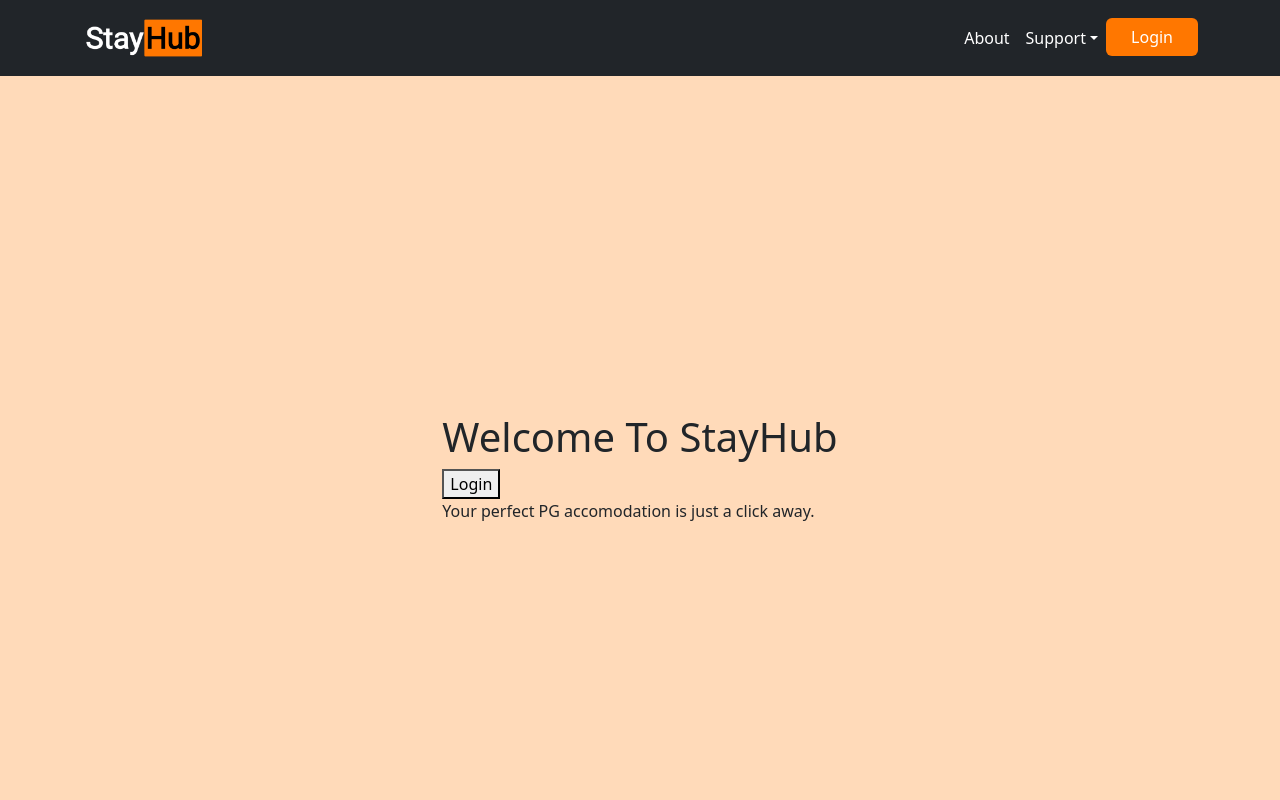
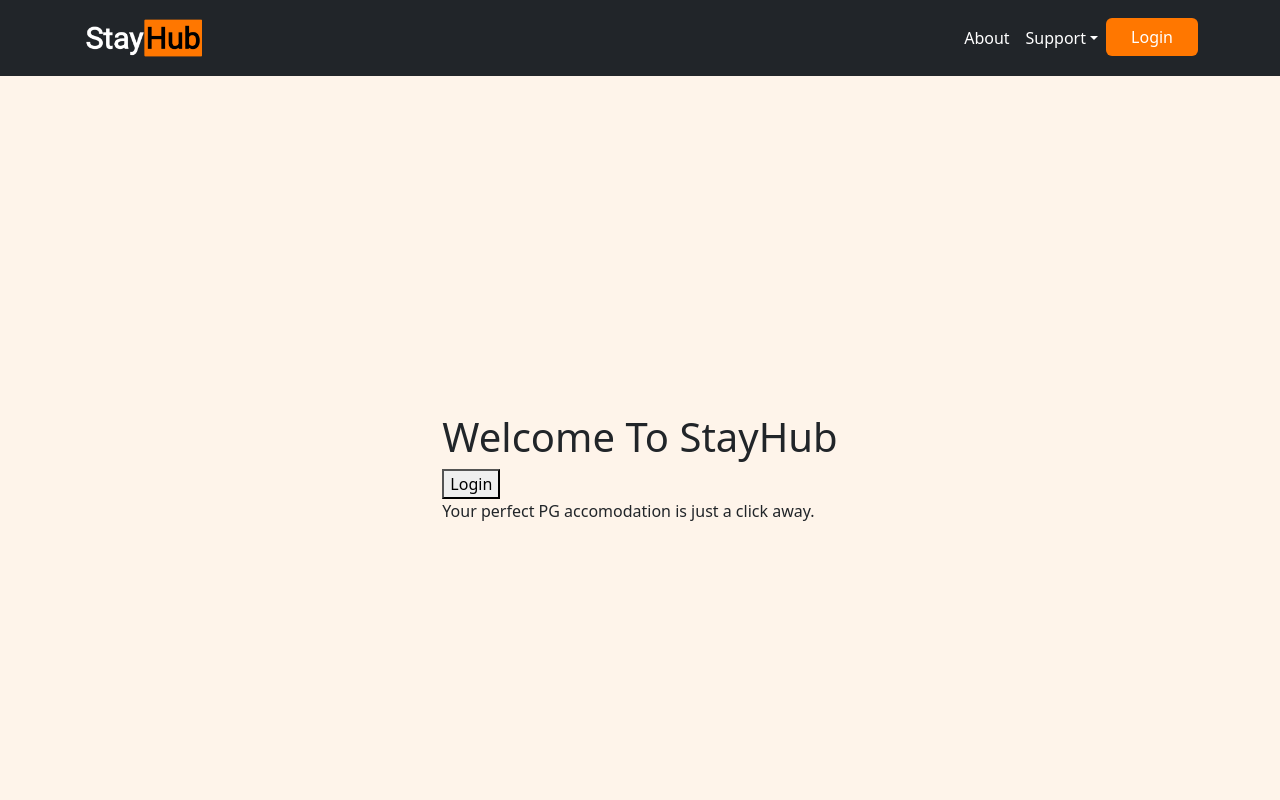
Before and after one commit to smokiesam/CDAC_PROJECT_KD_J028, a React (Create React App) app in the folder StayHub/stayhub/: page / in a window 1280 px wide. Shown: the top 800 px of the page. Built offline with nearby package versions, Linux system fonts and the light colour scheme.

Commit message:
edited color

```diff
--- a/StayHub/stayhub/src/App.js
+++ b/StayHub/stayhub/src/App.js
@@ -12,7 +12,7 @@ const App = () => {
     <Router>
       <Header />
       <div className="container-fluid d-flex justify-content-center align-items-center vh-100 p-0" style={{
-    backgroundColor: '#FFDAB9', maxWidth: '1550px', margin: '0 auto' }}> {/* Added container here */}
+    backgroundColor: '#FEF4EA', maxWidth: '1550px', margin: '0 auto' }}> {/* Added container here */}
         <Routes>
           <Route path="/" element={<LandingPage />} />
           <Route path="/login" element={<LoginPage />} />
```
